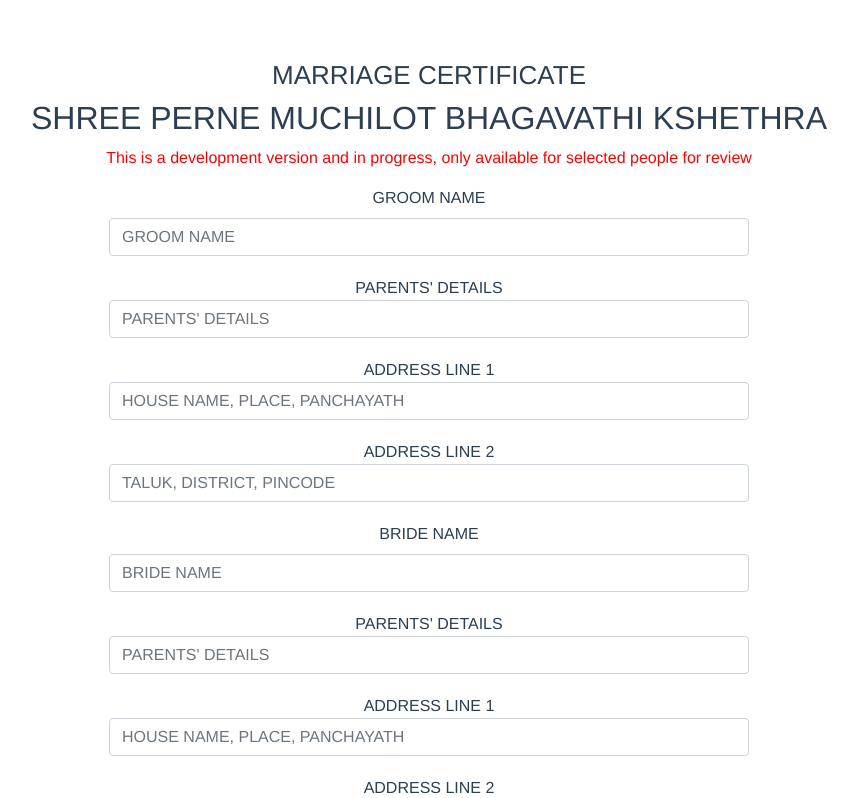
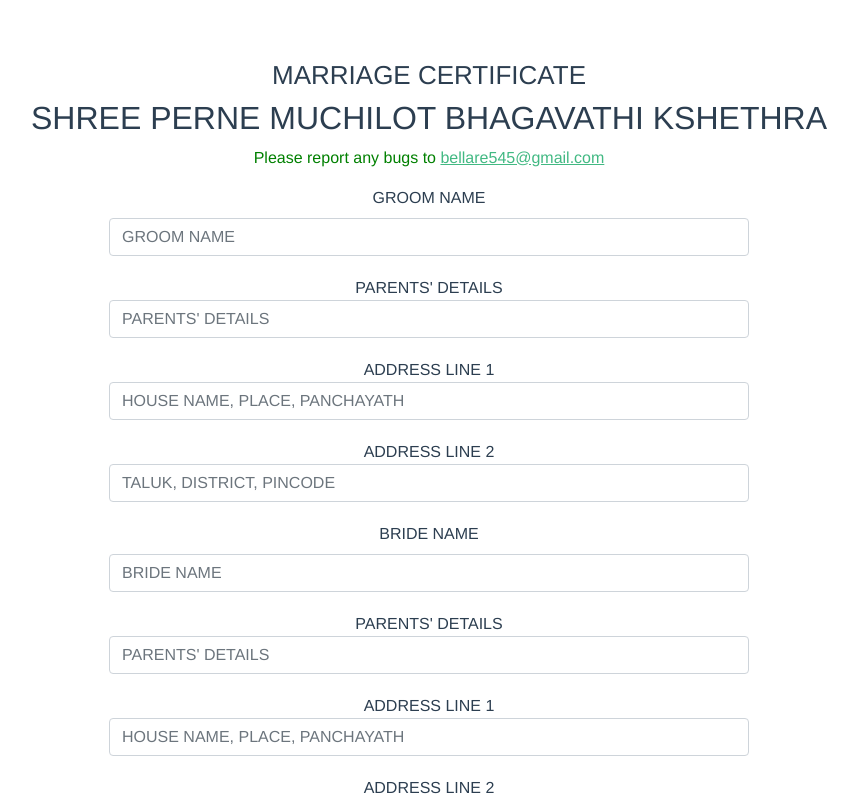
Before and after one commit to RakshithNM/marriagecertificate, a Vue app: page / in a window 1280 px wide. Shown: the top 798 px of the page, without its empty margins (211-1069 px from the left). Built offline with nearby package versions, Linux system fonts and the light colour scheme.

Commit message:
Added bug report link

```diff
--- a/src/components/Header.vue
+++ b/src/components/Header.vue
@@ -2,7 +2,7 @@
   <div class="hello">
     <h1>{{ title }}</h1>
     <h2>{{ subText }}</h2>
-    <p class="no-print" style="color: red">This is a development version and in progress, only available for selected people for review</p>
+    <p class="no-print" style="color: green;">Please report any bugs to <a href="mailto:bellare545@gmail.com">bellare545@gmail.com</a></p>
   </div>
 </template>
 
```
